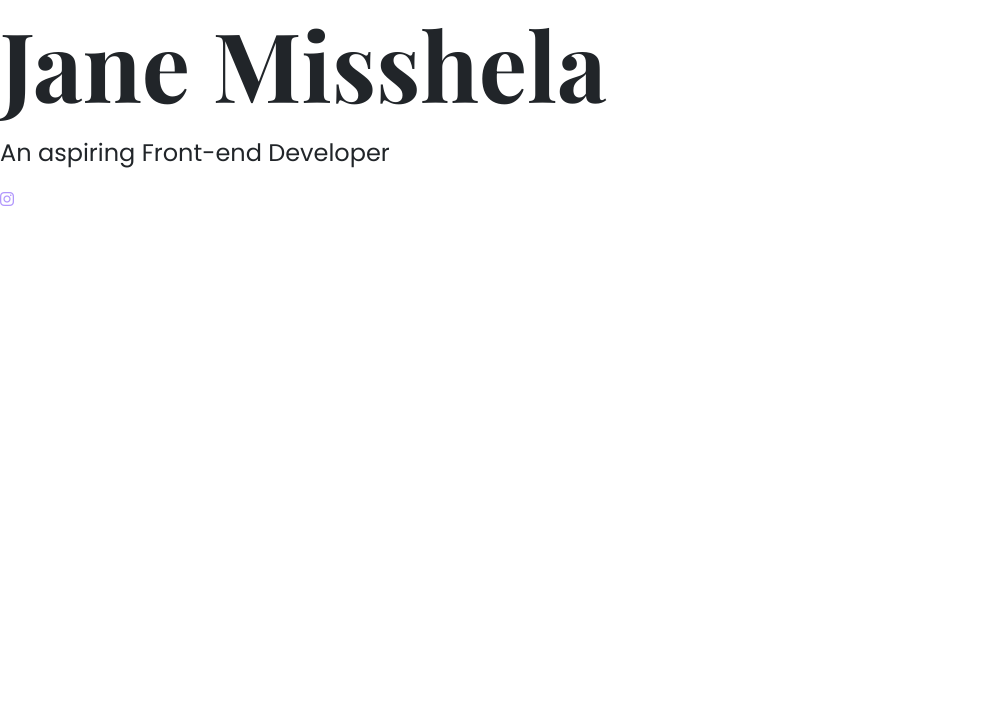
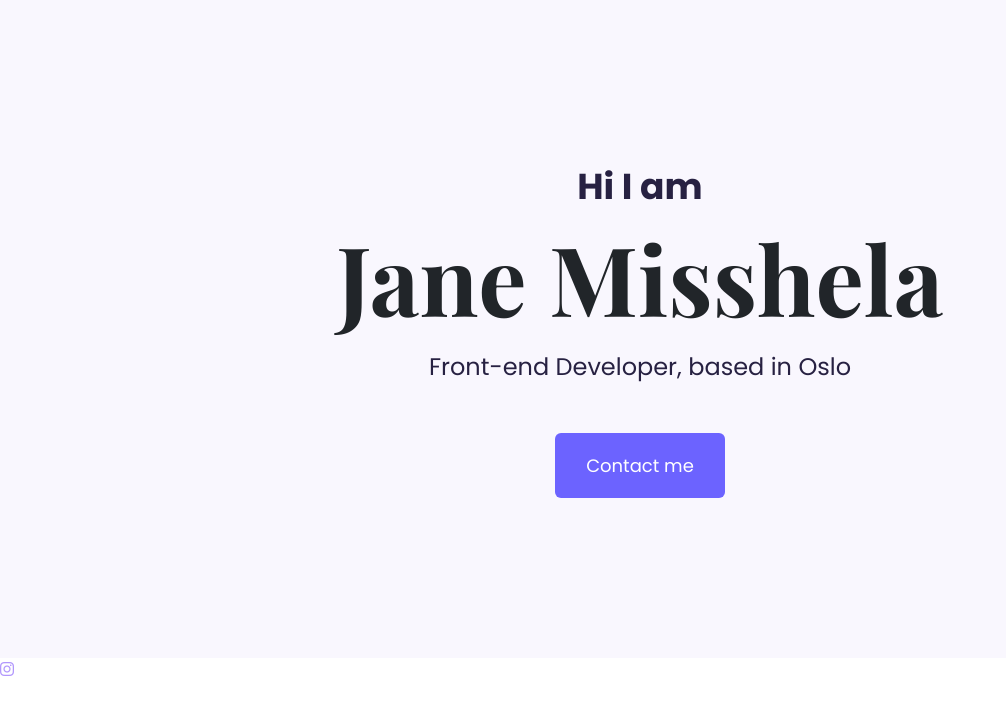
Before and after one commit to jmisshela/frontend-portfolio-website, a plain HTML site: page index.html in a window 1280 px wide. Shown: the whole page, without its empty margins (0-1006 px from the left). Drawn offline with nearby package versions, Linux system fonts and the light colour scheme; a web font is replaced by a local one.

Commit message:
Added CSS on homepage hero

```diff
--- a/index.html
+++ b/index.html
@@ -30,8 +30,14 @@
     ></script>
   </head>
   <body>
-    <h1>Jane Misshela</h1>
-    <p>An aspiring Front-end Developer</p>
+    <div class="hero">
+      <p>Hi I am</p>
+      <h1>Jane Misshela</h1>
+      <h2 class="mb-5">Front-end Developer, based in Oslo</h2>
+      <div>
+        <a href="#" class="btn btn-branding">Contact me</a>
+      </div>
+    </div>
     <i class="fa-brands fa-instagram" style="color: #b197fc"></i>
   </body>
 </html>
--- a/styles/style.css
+++ b/styles/style.css
@@ -1,13 +1,51 @@
+:root {
+  --branding-color: #6c63ff;
+  --secondary-color: #f9f7fe;
+  --heading-font-family: "Playfair Display", serif;
+  --default-font-family: "Poppins", sans-serif;
+}
+
+body {
+  font-family: var(--default-font-family);
+}
+
 h1 {
-  font-family: "Playfair Display", serif;
+  font-family: var(--heading-font-family);
+  font-weight: bold;
+}
+
+.hero {
+  background-color: var(--secondary-color);
+  text-align: center;
+  padding: 160px 20px;
+}
+
+.hero h1 {
+  font-size: 96px;
   font-weight: 700;
-  font-size: 96px;
   line-height: 127px;
 }
 
-p {
-  font-family: "Poppins", sans-serif;
-  font-weight: 400;
+.hero p {
+  font-size: 36px;
+  font-weight: bold;
+  line-height: 54px;
+  margin: 0;
+  color: #272142;
+}
+
+.hero h2 {
   font-size: 24px;
+  font-weight: normal;
   line-height: 36px;
+  color: #272142;
 }
+
+.btn-branding {
+  background-color: var(--branding-color);
+  color: white;
+  border-radius: 4;
+  font-size: 18px;
+  line-height: 27px;
+  padding: 18px 30px;
+}
```
